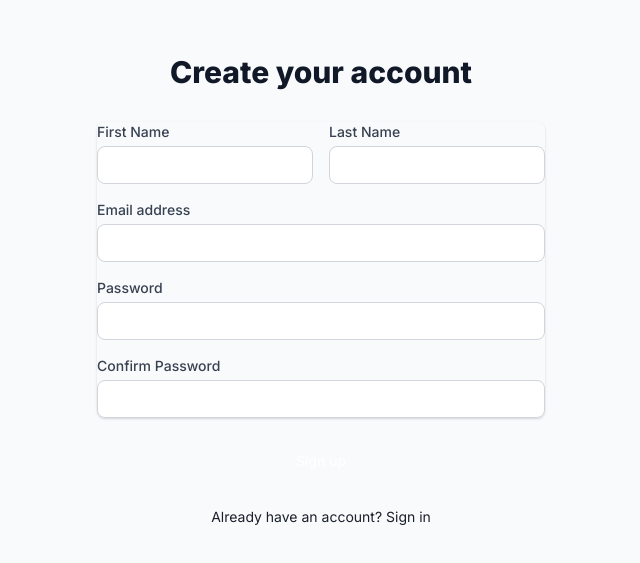
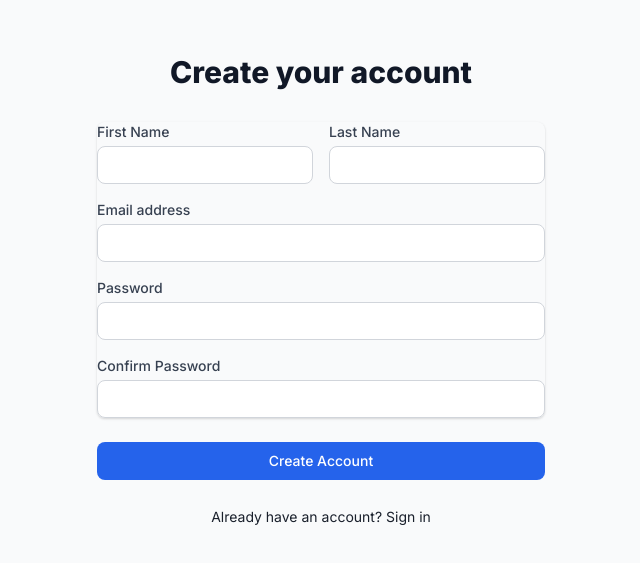
Before and after one commit to aljahedofficial/LEXICON-MASTER, a Next.js app: page /auth/register in a window 1280 px wide. Shown: the part 121-684 px from the top of the page, without its empty margins (319-959 px from the left). Built offline with nearby package versions, Linux system fonts and the light colour scheme.

Commit message:
Update register button text to 'Create Account'

```diff
--- a/src/app/auth/register/page.tsx
+++ b/src/app/auth/register/page.tsx
@@ -153,9 +153,9 @@
             <button
               type="submit"
               disabled={loading}
-              className="group relative w-full flex justify-center py-2 px-4 border border-transparent text-sm font-medium rounded-md text-white bg-primary hover:bg-primary-dark focus:outline-none focus:ring-2 focus:ring-offset-2 focus:ring-primary disabled:opacity-50"
+              className="group relative w-full flex justify-center py-2 px-4 border border-transparent text-sm font-medium rounded-md text-white bg-blue-600 hover:bg-blue-700 focus:outline-none focus:ring-2 focus:ring-offset-2 focus:ring-blue-500 disabled:opacity-50 transition-colors"
             >
-              {loading ? 'Creating account...' : 'Sign up'}
+              {loading ? 'Creating account...' : 'Create Account'}
             </button>
           </div>
 
```
